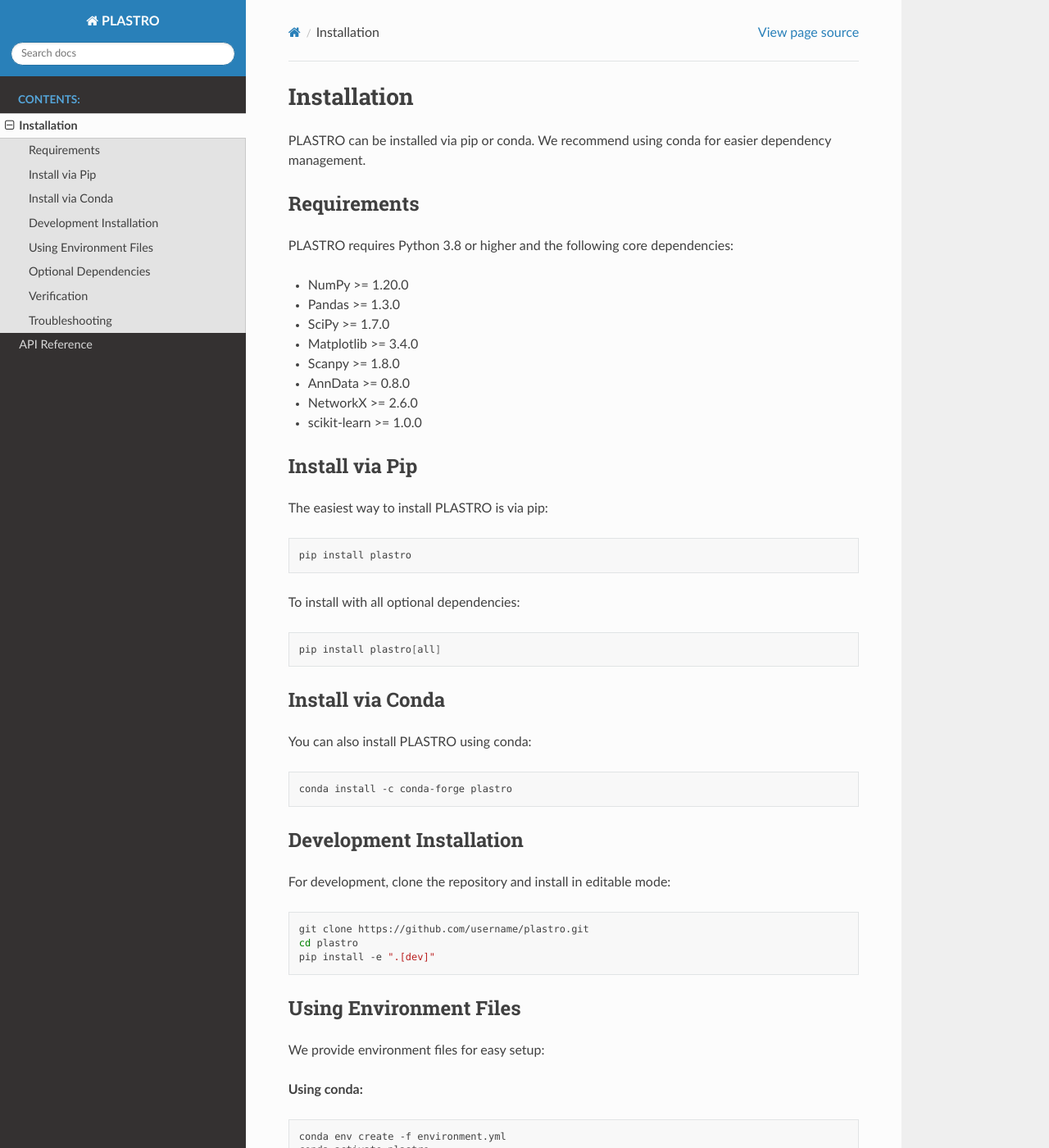
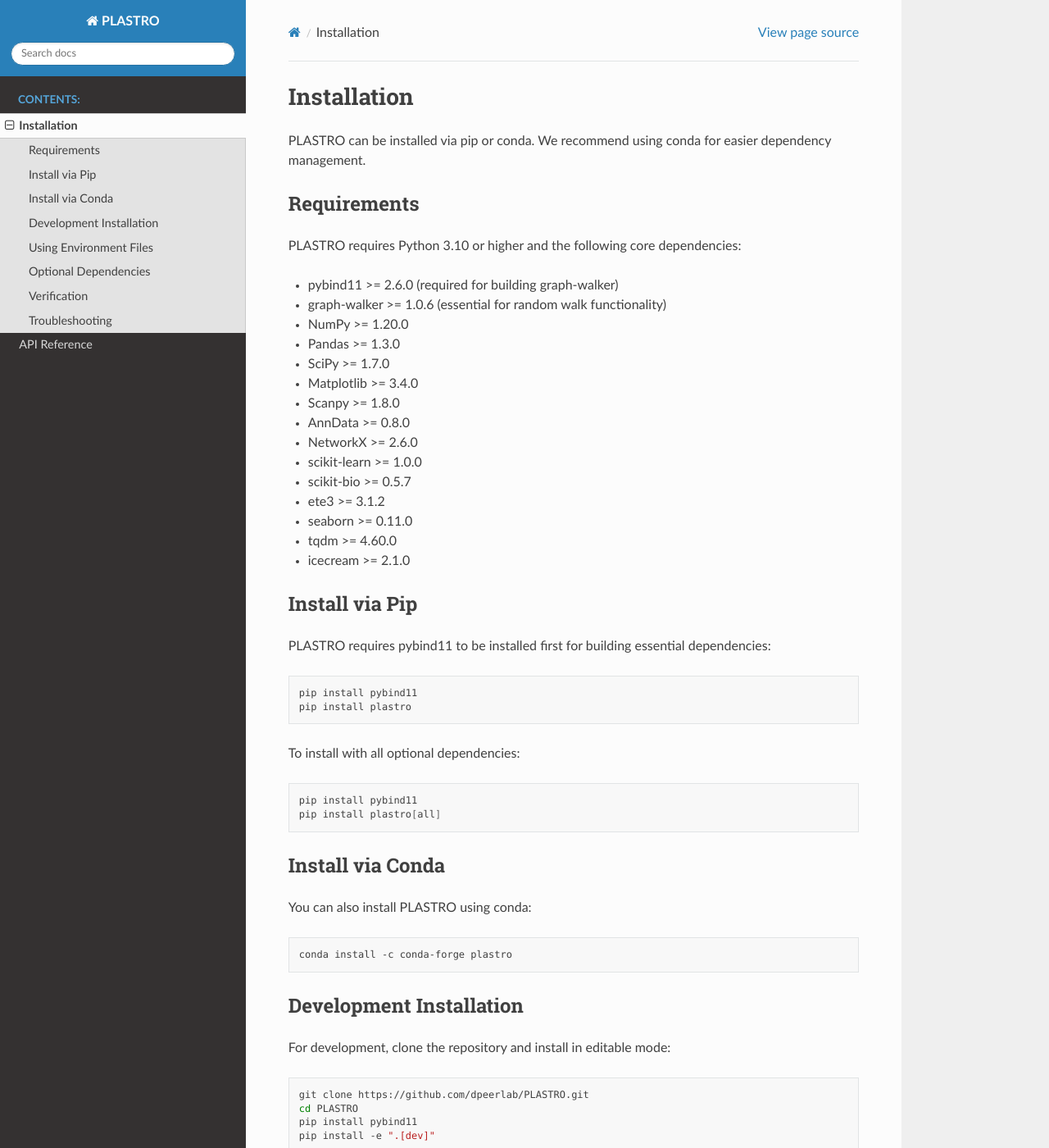
Before and after one commit to dpeerlab/PLASTRO, a Sphinx documentation site: the page built from docs/installation.rst, in a window 1280 px wide and 1400 px high. Shown: the whole window at 82% size. Built offline with Sphinx 7.4.7 and the Read the Docs theme 3.1.0, drawn with Linux system fonts in a browser that asks for light colours; pages that are not in the unit, such as notebooks, are missing from menus; some of the changed text lies outside the part shown.

Commit message:
Updated dependencies

```diff
--- a/docs/installation.rst
+++ b/docs/installation.rst
@@ -6,8 +6,10 @@
 Requirements
 ------------
 
-PLASTRO requires Python 3.8 or higher and the following core dependencies:
+PLASTRO requires Python 3.10 or higher and the following core dependencies:
 
+* pybind11 >= 2.6.0 (required for building graph-walker)
+* graph-walker >= 1.0.6 (essential for random walk functionality)
 * NumPy >= 1.20.0
 * Pandas >= 1.3.0
 * SciPy >= 1.7.0
@@ -16,20 +18,27 @@
 * AnnData >= 0.8.0
 * NetworkX >= 2.6.0
 * scikit-learn >= 1.0.0
+* scikit-bio >= 0.5.7
+* ete3 >= 3.1.2
+* seaborn >= 0.11.0
+* tqdm >= 4.60.0
+* icecream >= 2.1.0
 
 Install via Pip
 ---------------
 
-The easiest way to install PLASTRO is via pip:
+PLASTRO requires pybind11 to be installed first for building essential dependencies:
 
 .. code-block:: bash
 
+   pip install pybind11
    pip install plastro
 
 To install with all optional dependencies:
 
 .. code-block:: bash
 
+   pip install pybind11
    pip install plastro[all]
 
 Install via Conda
@@ -48,8 +57,9 @@
 
 .. code-block:: bash
 
-   git clone https://github.com/username/plastro.git
-   cd plastro
+   git clone https://github.com/dpeerlab/PLASTRO.git
+   cd PLASTRO
+   pip install pybind11
    pip install -e ".[dev]"
 
 Using Environment Files
@@ -81,11 +91,6 @@
 
    pip install cassiopeia-lineage
 
-**Archetype Analysis:**
-
-.. code-block:: bash
-
-   pip install py-pcha
 
 **Development Tools:**
 
@@ -125,13 +130,14 @@
 
       conda install -c etetoolkit ete3
 
-2. **Walker Package Not Found**
+2. **Graph-Walker Build Issues**
 
-   Install the walker package for random walks:
+   If graph-walker fails to build, ensure pybind11 is installed first:
 
    .. code-block:: bash
 
-      pip install walker
+      pip install pybind11
+      pip install graph-walker
 
 3. **Memory Issues with Large Datasets**
 
--- a/plastro/__init__.py
+++ b/plastro/__init__.py
@@ -16,7 +16,7 @@
     phylo: Phylogenetic analysis tools
 """
 
-__version__ = "0.1.0"
+__version__ = "0.1.2"
 __author__ = "Sitara Persad"
 __email__ = "sitara.persad@example.com"
 
@@ -34,7 +34,6 @@
 from .overlap import (
     PLASTRO_score,
     PLASTRO_overlaps,
-    overlaps_to_score,
     compute_lineage_distances,
     compute_phenotype_distances,
     compute_gini_plasticity_score,
@@ -75,7 +74,6 @@
     # Overlap functions
     'PLASTRO_score',
     'PLASTRO_overlaps',
-    'overlaps_to_score',
     'compute_lineage_distances',
     'compute_phenotype_distances',
     'compute_gini_plasticity_score',
```
Also changed, not shown: README.md (+29 -14 lines), docs/requirements.txt (+8 -3 lines), pyproject.toml (+15 -15 lines), .readthedocs.yaml, 2 other files.
